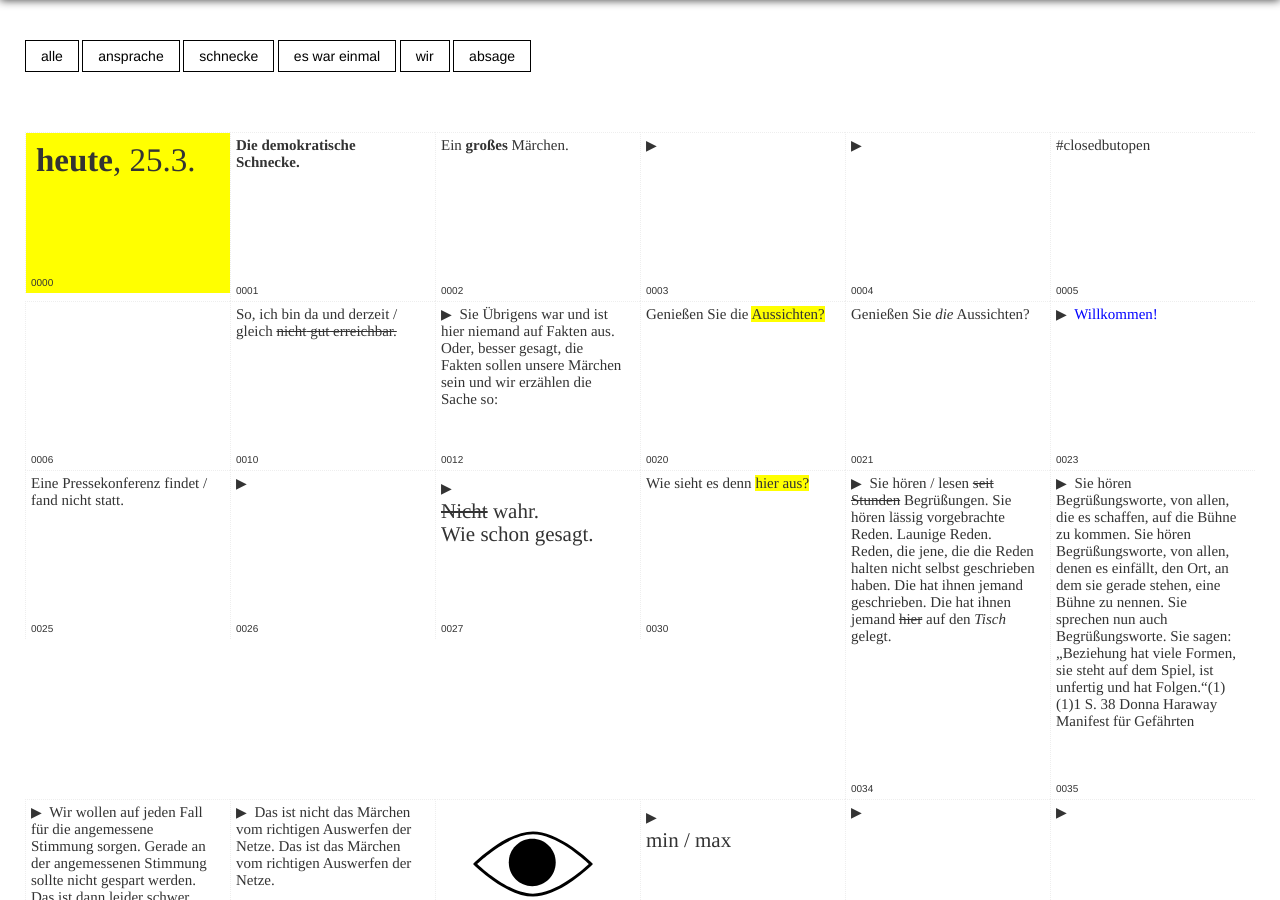
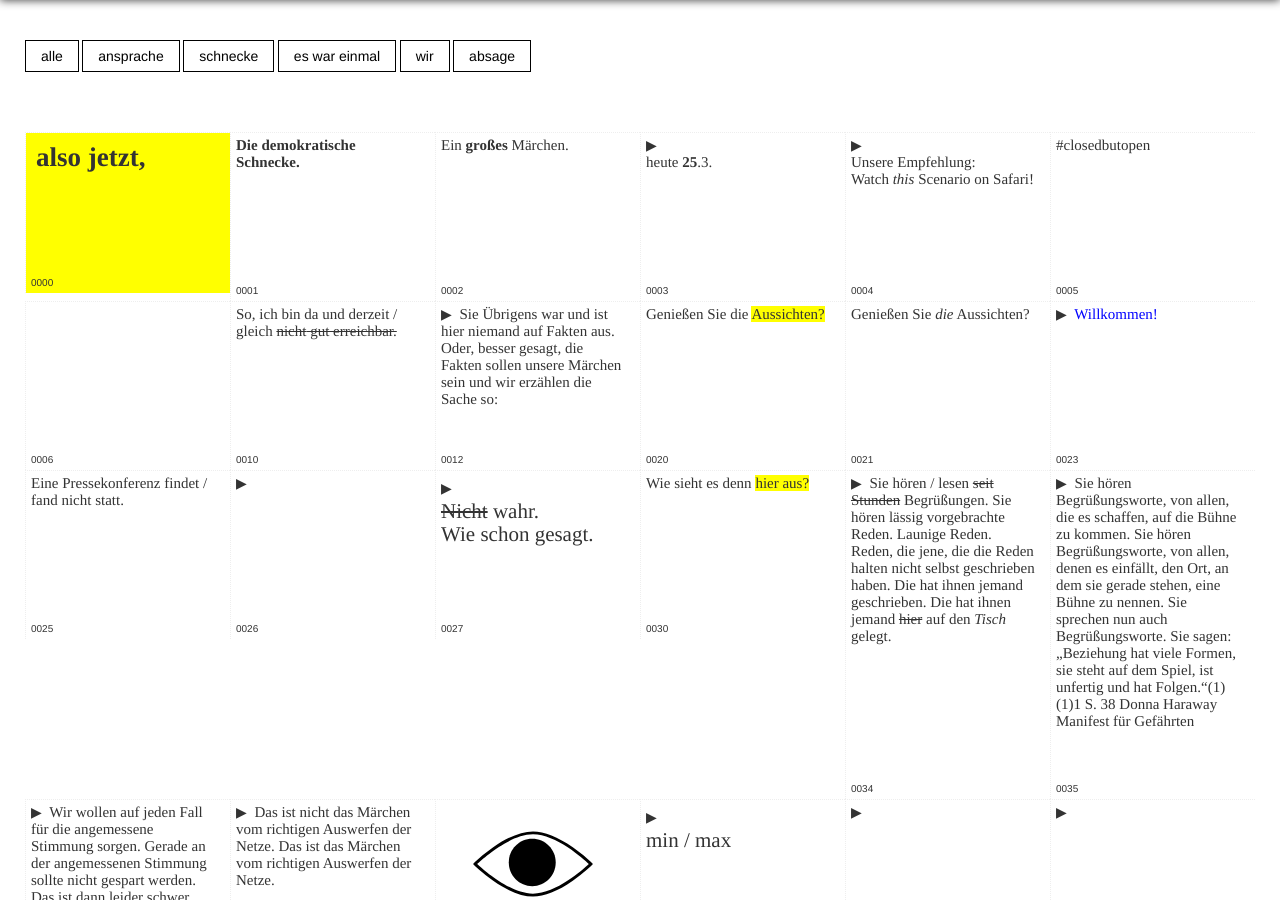
Before and after one commit to alvh/post_schnecke, a Jekyll site: the page built from index.html, in a window 1280 px wide and 900 px high. Built offline with Jekyll 4.4.1, drawn with Linux system fonts in a browser that asks for light colours; nearby versions of some CDN libraries.

Commit message:
changes 4-1

```diff
--- a/_texte/0000.html
+++ b/_texte/0000.html
@@ -1,10 +1,10 @@
 ---
 container: h-medium
-font: f-xlarge
+font: f-large
 note: c-yellow
 container__class: no__padding
 tags: >
   "ansprache","schnecke","einmal","wir","absage"
 ---
-<b>heute</b>, 25.3.
+<b>also jetzt,</b>
 <br><br><span class="nr">0000</span>
--- a/_texte/0003.html
+++ b/_texte/0003.html
@@ -5,4 +5,5 @@ tags: >
   "schnecke"
 ---
 <span class="audio" audio-id="Marker_090"title="audio">▶</span>
+<br>heute <b>25</b>.3.
 <br><br><span class="nr">0003</span>
--- a/_texte/0004.html
+++ b/_texte/0004.html
@@ -5,4 +5,5 @@ tags: >
   "wir"
 ---
 <span class="audio" audio-id="Marker_201"title="audio">▶</span>
+<br>Unsere Empfehlung: <br>Watch <i>this</i> Scenario on Safari!
 <br><br><span class="nr">0004</span>
```
Also changed, not shown: 1 other file.
